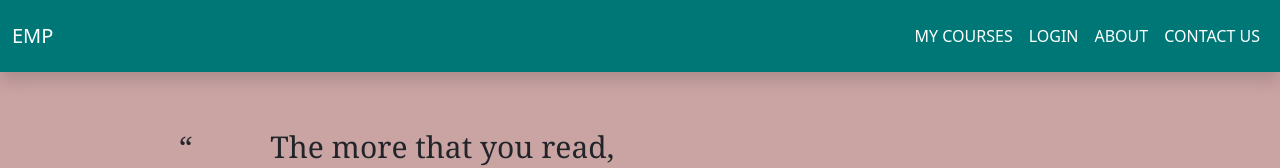
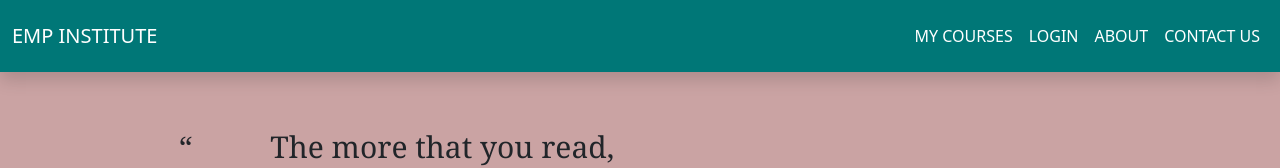
Before and after one commit to jacmoez/emp, a plain HTML site: page index.html in a window 1280 px wide. Shown: the top 168 px of the page. Drawn offline with nearby package versions, Linux system fonts and the light colour scheme.

Commit message:
Update index.html

```diff
--- a/index.html
+++ b/index.html
@@ -4,7 +4,7 @@
 <head>
     <meta charset="utf-8">
     <meta name="viewport" content="width=device-width, initial-scale=1">
-    <title>EMP</title>
+    <title>EMP Institute</title>
     <link href="https://cdn.jsdelivr.net/npm/bootstrap@5.3.3/dist/css/bootstrap.min.css" rel="stylesheet">
 </head>
 
@@ -13,7 +13,7 @@
     <!-- Nav start -->
     <nav class="navbar navbar-expand-lg py-3 shadow" style="background-color: #007777;">
         <div class="container-fluid">
-            <a class="navbar-brand text-white" href="#">EMP</a>
+            <a class="navbar-brand text-white" href="#">EMP INSTITUTE</a>
             <button class="navbar-toggler" type="button" data-bs-toggle="collapse"
                 data-bs-target="#navbarSupportedContent" aria-controls="navbarSupportedContent" aria-expanded="false"
                 aria-label="Toggle navigation">
```
